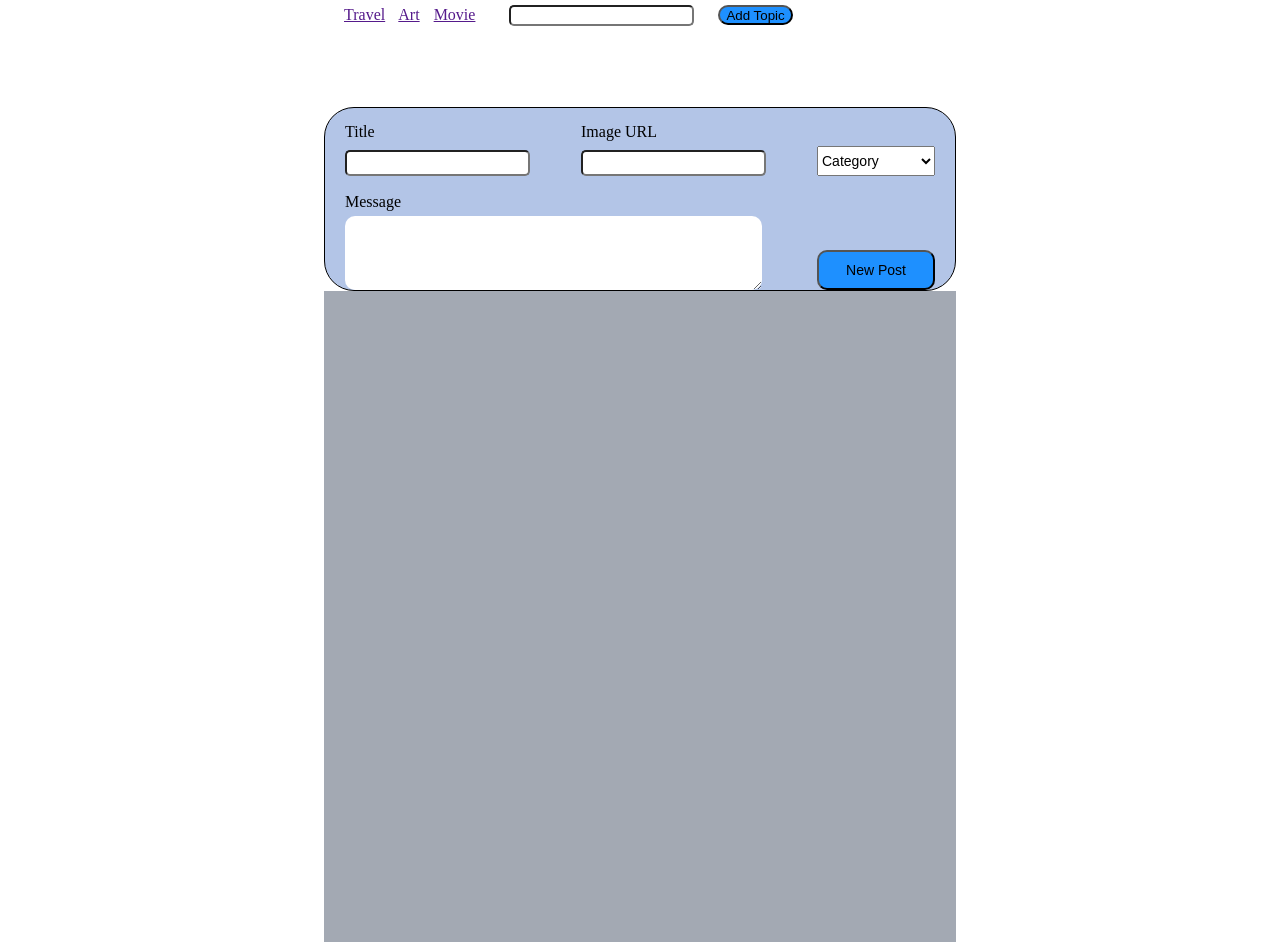
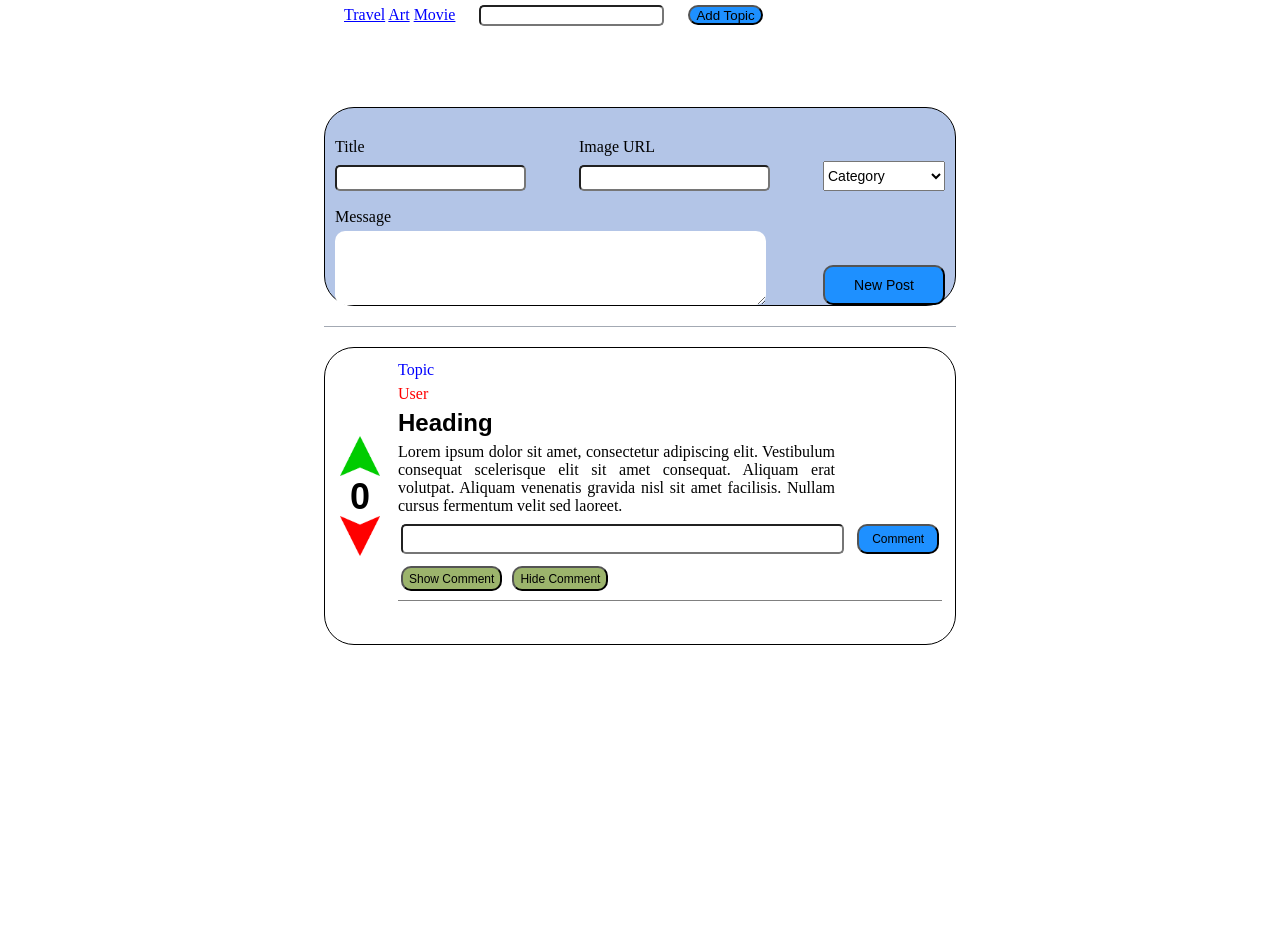
Before and after one commit to MuratTuz/RedditStream, a plain HTML site: page index.html in a window 1280 px wide. Shown: the part 221-1163 px from the top of the page. Drawn offline with nearby package versions, Linux system fonts and the light colour scheme.

Commit message:
reviewed

```diff
--- a/css/style.css
+++ b/css/style.css
@@ -29,7 +29,7 @@
 .header-left button {
     border-radius: 5px;
     height: 30px;
-    background-color: rgb(180, 180, 84);
+    background-color: rgb(156, 180, 108);
 }
 .header-right {
     flex: 3;
@@ -77,6 +77,7 @@
     padding: 0px 20px 0px 20px;
     flex-basis: 100%;
     position: relative;
+    overflow-x: auto;
 }
 .navigation input {
     margin-left: 20px;
@@ -88,9 +89,15 @@
     margin-left: 20px;
     height: 20px;
 }
+.navigation i {
+    text-decoration: underline blue;
+    cursor: pointer;
+    font-style: normal;
+    color: blue;
+}
 
-.new-post {
-    padding: 10px 20px 0px 20px;
+.post-add {
+    padding: 25px 10px 0px 10px;
     margin-top: 20px;
     border: 1px solid;
     border-radius: 30px;
@@ -153,9 +160,102 @@ input {
 
 .container-post-show {
     display: flex;
+    flex-direction: column;
     overflow-y: auto;
     height: 800px;
-    background-color: rgb(163, 169, 179);
+    border-top: 1px solid;
+    border-top-color:  rgb(163, 169, 179);
+    margin-top: 20px;
+}
+
+.post-show {
+    display: flex;
+    flex-direction: row;
+    background-color: white;
+    padding: 10px 10px 10px 10px;
+    margin-top: 20px;
+    border: 1px solid;
+    border-radius: 30px;
+    height: auto;
+}
+
+.post-show-votes {
+    flex: 1;
+    display: flex;
+    flex-direction: column;
+    justify-content: center;
+
+}
+.post-show-votes * {
+    display: block;
+    width: 40px;
+    height: 40px;
+    margin: 0px auto;
+}
+.post-show-votes p {
+    box-align: center;
+    font: bold 36px Arial, Helvetica, sans-serif;
+    text-align: center;
+}
+
+.post-show-info {
+    flex: 11;
+    display: flex;
+    flex-direction: column;
+    padding-left: 10px;
+}
+.post-show-info * {
+    margin: 3px;
+}
+.post-show-info p {
+    margin-right: 20%;
+    text-align: justify;
+}
+.post-show-info p:first-child {
+    color: blue;
+}
+.post-show-info p:nth-child(2) {
+    color: red;
+}
+.post-show-info p:nth-child(3) {
+    font: bold 24px Arial, Helvetica, sans-serif;
+}
+
+.comment-add {
+    display: flex;
+    flex-direction: row;
+    justify-content: space-between;
+    font: 14px Arial, Helvetica, sans-serif;
+}
+.comment-add input {
+    flex-basis: 80%;
+}
+.comment-add button {
+    flex-basis: 15%;
+    height: 30px;
+    border-radius: 10px;
+    background-color: dodgerblue;
+    font: 12px Arial, Helvetica, sans-serif;
+}
+
+.comment-buttons button {
+    height: 25px;
+    border-radius: 10px;
+    background-color: rgb(156, 180, 108);
+    font: 12px Arial, Helvetica, sans-serif;
+}
+
+.comment-show {
+    display: flex;
+    flex-direction: column;
+    border-top: 1px solid;
+    border-color: gray;
+}
+.comment-show-left-space {
+    flex: 1;
+}
+.comment-show-user-comments {
+    flex: 3;
 }
 
 /*
@@ -163,5 +263,5 @@ input {
     background: #000 !important;
     color: #0f0 !important;
     outline: solid #f00 1px !important;
-  }
+}
 */
--- a/index.html
+++ b/index.html
@@ -10,7 +10,7 @@
     <link rel="stylesheet" href="css/style.css">
 
     <script src="https://code.jquery.com/jquery-3.3.1.min.js" integrity="sha256-FgpCb/KJQlLNfOu91ta32o/NMZxltwRo8QtmkMRdAu8="
-        crossorigin="anonymous"></script>
+    crossorigin="anonymous"></script>
 
 </head>
 
@@ -46,14 +46,14 @@
                     <div class="caption">
                         <h2>My Reddit Stream</h2>
                     </div>
-                    <nav class="navigation">
-                        <a href="">Travel</a>
-                        <a href="">Art</a>
-                        <a href="">Movie</a>
+                    <nav class="navigation" data-name="navigation">
+                        <i>Travel</i>
+                        <i>Art</i>
+                        <i>Movie</i>
                         <input type="text" />
                         <button>Add Topic</button>
                     </nav>
-                    <div class="new-post">
+                    <div class="post-add">
                         <div class="row-1">
                             <label for="Title">Title</label>
                             <label for="ImageUrl">Image URL</label>
@@ -79,8 +79,38 @@
                     </div>
                 </div>
 
-                <div class="container-post-show">
+                <div class="container-post-show" data-name="container-post-show">
+                    <div class="post-show" data-name="travel-1">
+                        <div class="post-show-votes">
+                            <img src="img/up.png" alt="up image" title="Like">
+                            <p>0</p>
+                            <img src="img/down.png" alt="down image" title="Dislike">
+                        </div>
+                        <div class="post-show-info">
+                            <p>Topic</p>
+                            <p>User</p>
+                            <p>Heading</p>
+                            <p>Lorem ipsum dolor sit amet, consectetur adipiscing elit.
+                                Vestibulum consequat scelerisque elit sit amet consequat.
+                                Aliquam erat volutpat. Aliquam venenatis gravida nisl sit amet facilisis.
+                                Nullam cursus fermentum velit sed laoreet.
+                            </p>
+                            <div class="comment-add">
+                                <input type="text" name="comment-text" id="comment-text">
+                                <button>Comment</button>
+                            </div>
+                            <div class="comment-buttons">
+                                <button>Show Comment</button>
+                                <button>Hide Comment</button>
+                            </div>
+                            <div class="comment-show">
+                                <div class="comment-show-left-space">&nbsp;</div>
+                                <div class="comment-show-user-comments">
 
+                                </div>
+                            </div>
+                        </div>
+                    </div>
                 </div>
 
             </div>
```
Also changed, not shown: img/down.png (added), img/up.png (added), js/controller.js (added), js/model.js (added), js/storage.js (added), 1 other file.
